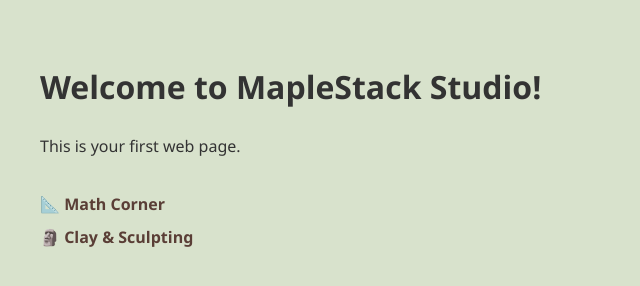
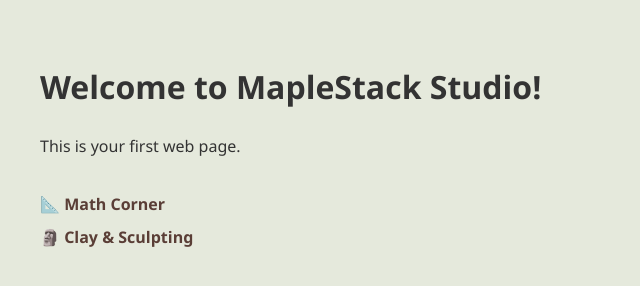
Before and after one commit to maplestack-studio/maplestack-studio.github.io, a plain HTML site: page index.html in a window 1280 px wide. Shown: the whole page, without its empty margins (0-640 px from the left). Drawn offline with Linux system fonts and the light colour scheme.

Commit message:
Update index.html

```diff
--- a/index.html
+++ b/index.html
@@ -6,7 +6,7 @@
   <title>MapleStack Studio</title>
   <style>
     body {
-      background-color: #d8e2cc; /* soft beige tone */
+      background-color: #e5e9dc; /* soft beige tone */
       font-family: 'Segoe UI', sans-serif;
       color: #333;
       padding: 2rem;
```
